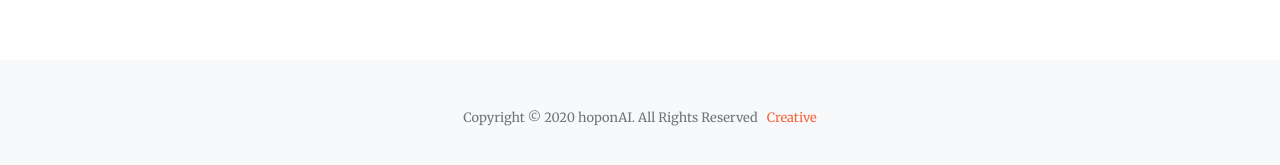
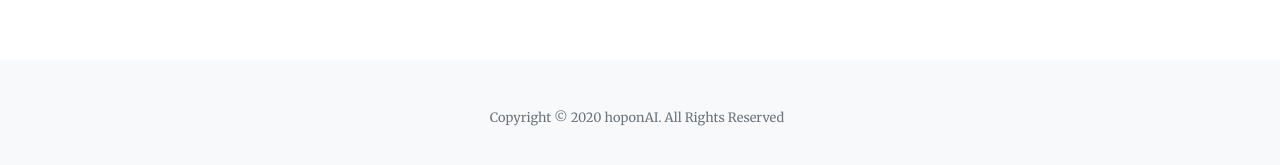
Before and after one commit to sowsan/hoponaillc.github.io, a Jekyll site: the page built from index.md, in a window 1280 px wide and 900 px high, scrolled down 2804 px. Shown: the part 724-889 px from the top of the window. Built offline with Jekyll 4.4.1, drawn with Linux system fonts in a browser that asks for light colours; nearby versions of some CDN libraries.

Commit message:
Update footer.yml

```diff
--- a/_data/footer.yml
+++ b/_data/footer.yml
@@ -1,5 +1 @@
 copyright: 'Copyright © 2020 hoponAI. All Rights Reserved'
-links:
-  - text: Creative
-    url: 'https://startbootstrap.com/themes/creative/'
-    new_window: true
```
